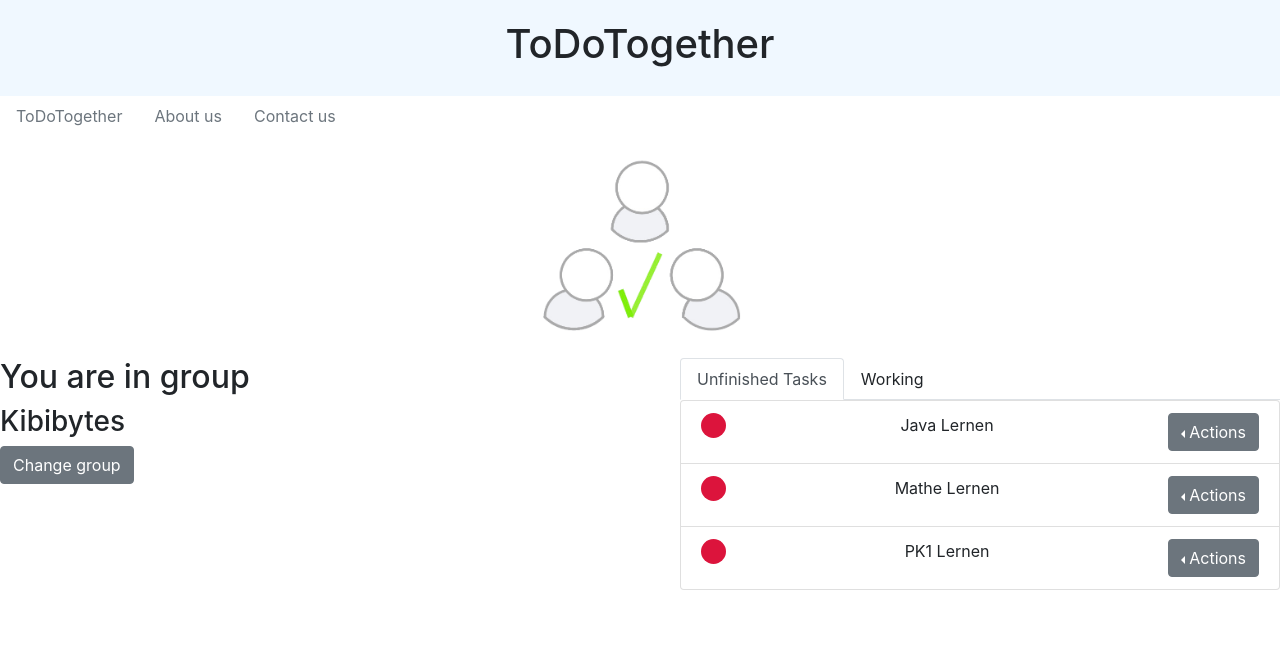
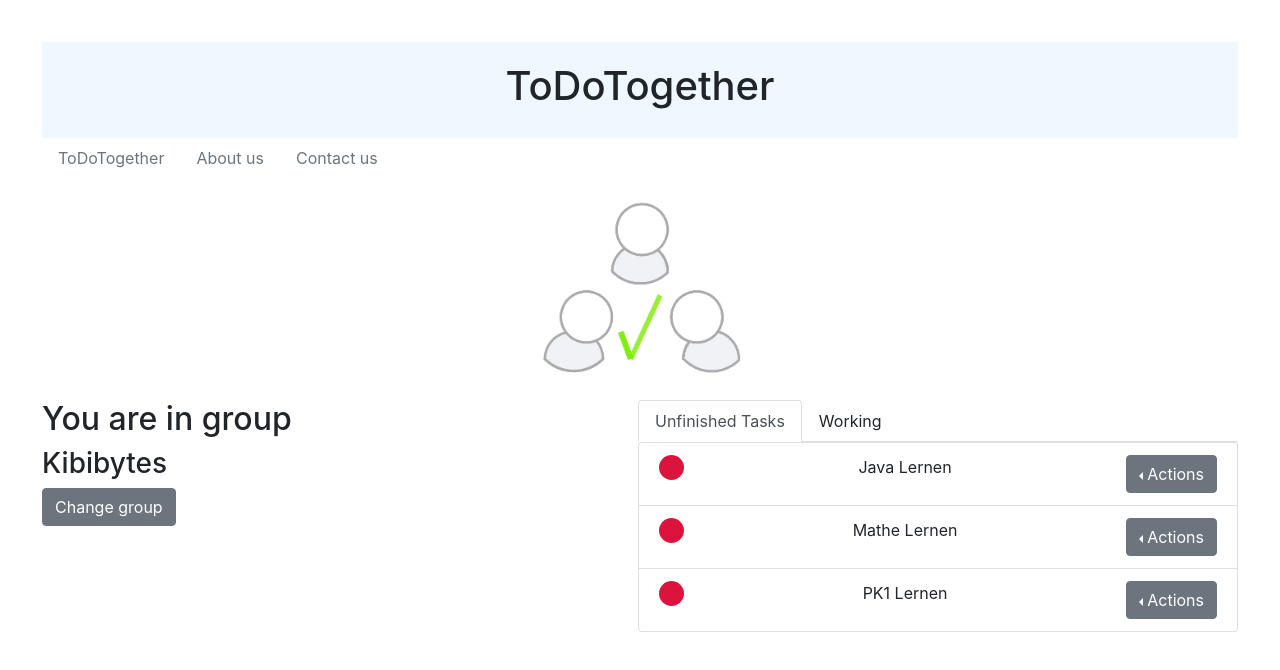
Before and after one commit to dohack2018/TodoTogetherRN, a React (Create React App) app: page / in a window 1280 px wide. Shown: the top 670 px of the page. Built offline with nearby package versions, Linux system fonts and the light colour scheme.

Commit message:
Bisschen design

```diff
--- a/src/App.css
+++ b/src/App.css
@@ -1,12 +1,16 @@
+.app {
+    margin: 42px;
+}
+
 .header {
     background-color: aliceblue;
     padding: 20px;
     text-align: center;
 }
 
-
 .logo {
     width: 20vw;
+    min-width: 192px;
     margin: 0 auto;
     display: block;
 }
--- a/src/App.js
+++ b/src/App.js
@@ -20,7 +20,7 @@ class App extends Component {
 
     return (
       <Provider store={store}>
-        <div className="App">
+        <div className="app">
             <div className="header">
               <h1>ToDoTogether</h1>
             </div>
--- a/src/components/Tabs/tabs.css
+++ b/src/components/Tabs/tabs.css
@@ -1,7 +1,7 @@
 .tabs {
     width: 600px;
     position: absolute;
-    right: 0
+    right: 42px;
 }
 
 .nav-tabs .nav-link {
```
